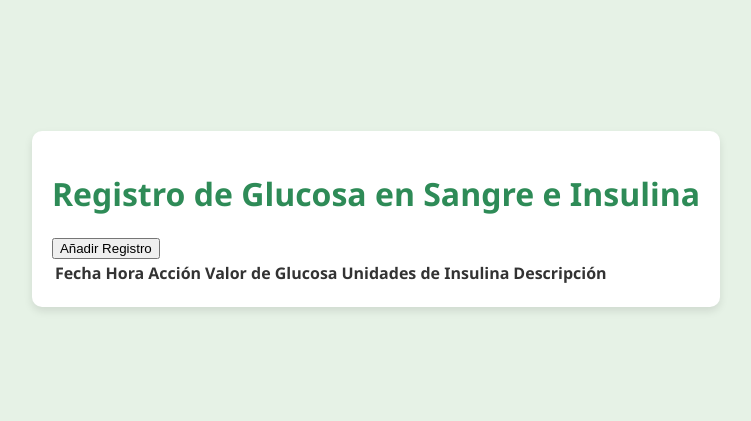
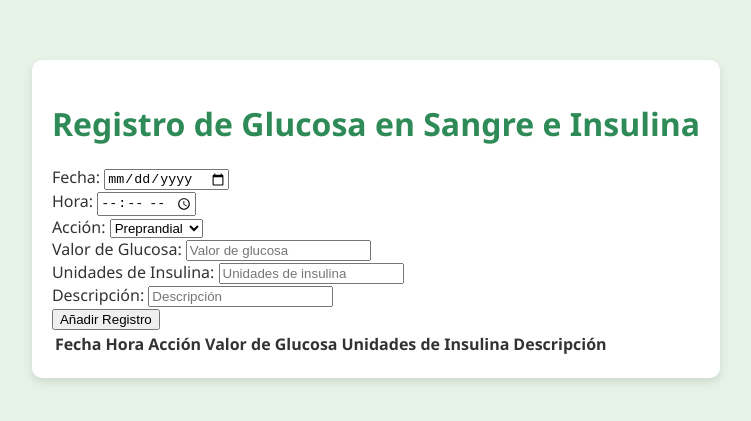
Before and after one commit to tonetgp/Registro-de-glucosa, a plain HTML site: page index.html in a window 1280 px wide. Shown: the part 201-622 px from the top of the page, without its empty margins (264-1015 px from the left). Drawn offline with Linux system fonts and the light colour scheme.

Commit message:
Update index.html

```diff
--- a/index.html
+++ b/index.html
@@ -34,6 +34,33 @@
     <div class="container">
         <h1>Registro de Glucosa en Sangre e Insulina</h1>
         <!-- Tus elementos de formulario aquí -->
+        <div class="form-group">
+            <label for="fecha">Fecha:</label>
+            <input type="date" id="fecha" required>
+        </div>
+        <div class="form-group">
+            <label for="hora">Hora:</label>
+            <input type="time" id="hora" required>
+        </div>
+        <div class="form-group">
+            <label for="accion">Acción:</label>
+            <select id="accion">
+                <option value="Preprandial">Preprandial</option>
+                <option value="Posprandial">Posprandial</option>
+            </select>
+        </div>
+        <div class="form-group">
+            <label for="valorGlucosa">Valor de Glucosa:</label>
+            <input type="number" id="valorGlucosa" placeholder="Valor de glucosa" required>
+        </div>
+        <div class="form-group">
+            <label for="unidadesInsulina">Unidades de Insulina:</label>
+            <input type="number" id="unidadesInsulina" placeholder="Unidades de insulina" required>
+        </div>
+        <div class="form-group">
+            <label for="descripcion">Descripción:</label>
+            <input type="text" id="descripcion" placeholder="Descripción">
+        </div>
         <button onclick="anadirRegistro()">Añadir Registro</button>
 
         <table id="tablaRegistros">
@@ -78,8 +105,8 @@
             var tabla = document.getElementById('tablaRegistros');
             tabla.innerHTML = '<tr><th>Fecha</th><th>Hora</th><th>Acción</th><th>Valor de Glucosa</th><th>Unidades de Insulina</th><th>Descripción</th></tr>';
 
-            registros.forEach(function(registro, index) {
-                var fila = tabla.insertRow(index + 1); // Inserta la fila en la posición correcta
+            registros.forEach(function(registro) {
+                var fila = tabla.insertRow(1); // Inserta la fila después del encabezado
                 fila.insertCell(0).innerHTML = registro.fecha;
                 fila.insertCell(1).innerHTML = registro.hora;
                 fila.insertCell(2).innerHTML = registro.accion;
```
